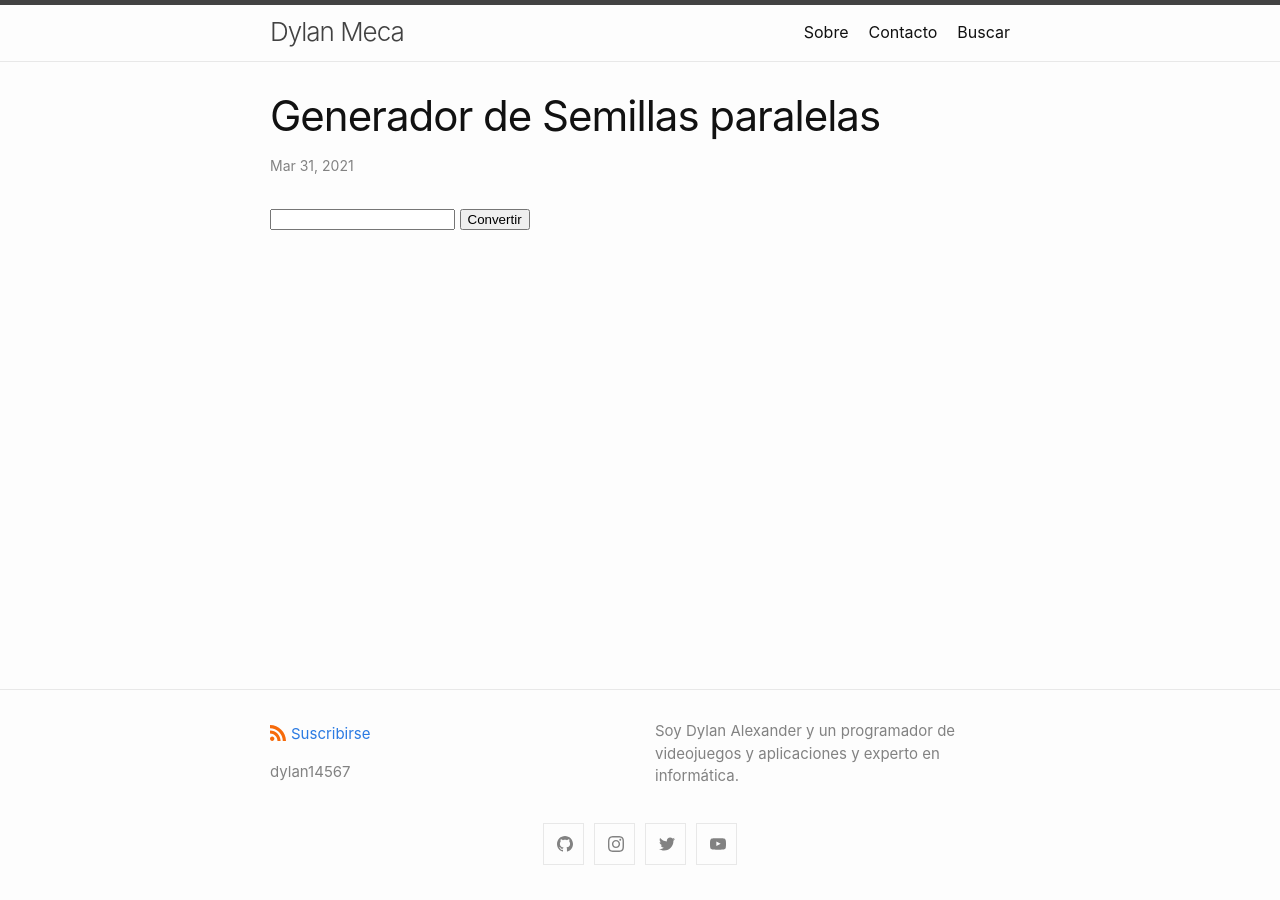
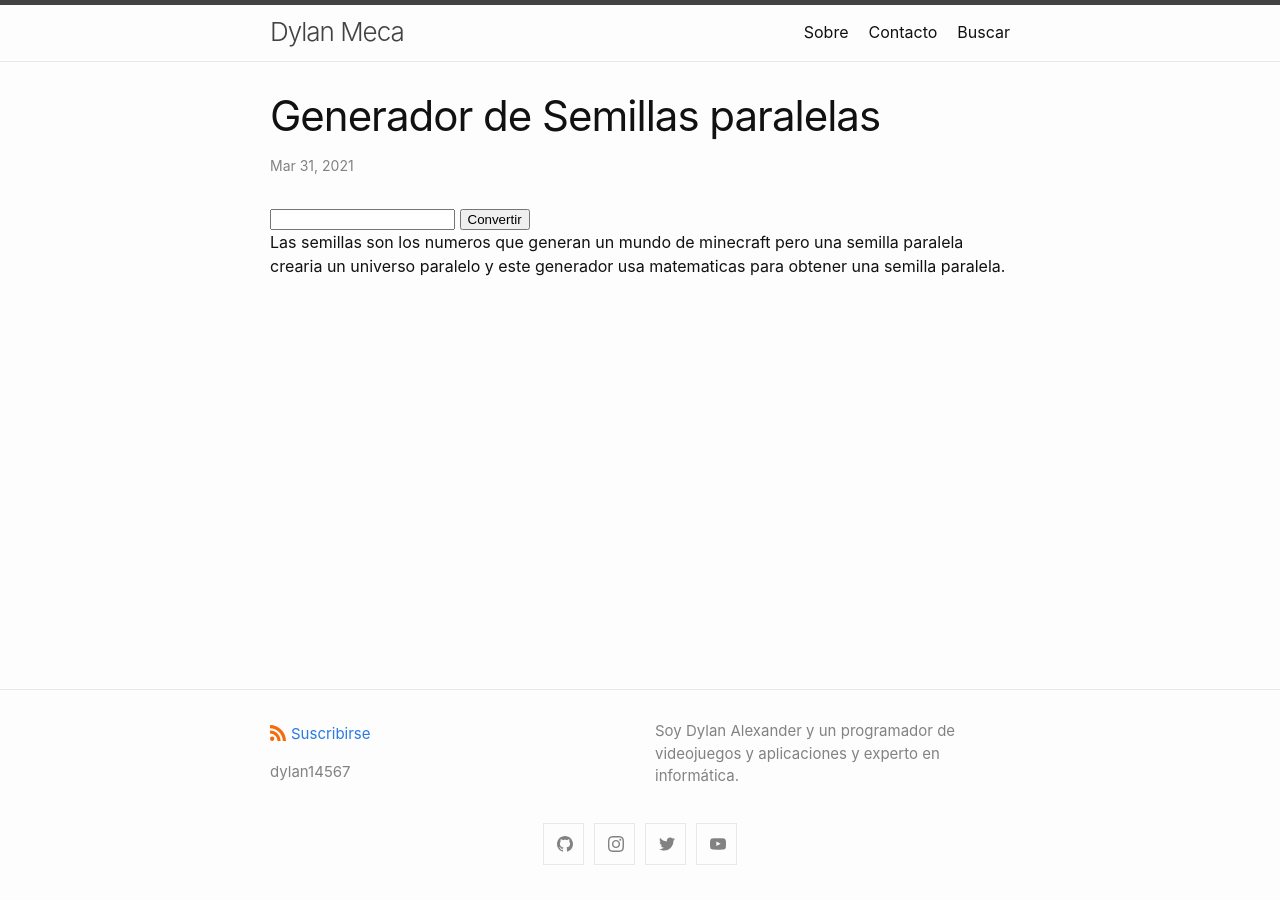
Before and after one commit to dylanmeca/dylanmeca.github.io, a Jekyll site: the page built from _posts/2021-03-31-Generador-de-semillas-paralelas.html, in a window 1280 px wide. Built offline with Jekyll 4.4.1, drawn with Linux system fonts in a browser that asks for light colours; a script that is not in the unit is left out; comment, search, counter and statistics services are not loaded.

Commit message:
Update 2021-03-31-Generador-de-semillas-paralelas.html

```diff
--- a/_posts/2021-03-31-Generador-de-semillas-paralelas.html
+++ b/_posts/2021-03-31-Generador-de-semillas-paralelas.html
@@ -28,3 +28,9 @@ function seedgenerator() {
     <input type="text" value="" id="seed" required>
     <input type="button" value="Convertir" onclick="seedgenerator()" />
 </form>
+
+<p>
+
+Las semillas son los numeros que generan un mundo de minecraft pero una semilla paralela crearia un universo paralelo y este generador usa matematicas para obtener una semilla paralela.
+
+</p>
```
